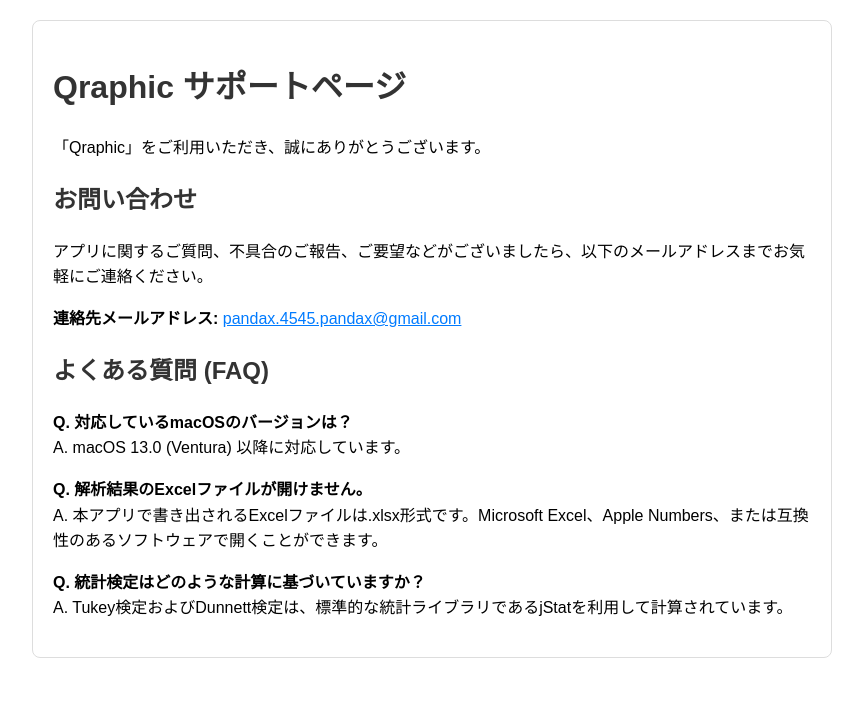
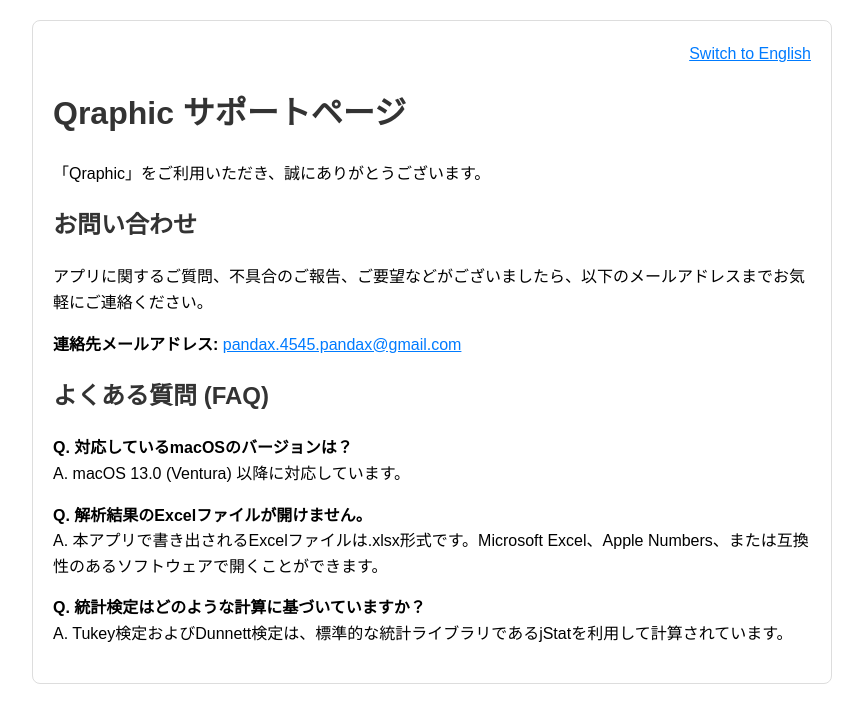
Before and after one commit to dorax26/qraphics-support, a plain HTML site: page index.html in a window 1280 px wide. Shown: the whole page, without its empty margins (208-1071 px from the left). Drawn offline with Linux system fonts and the light colour scheme.

Commit message:
Update index.html

```diff
--- a/index.html
+++ b/index.html
@@ -9,10 +9,16 @@
         h1, h2 { color: #333; }
         .container { border: 1px solid #ddd; padding: 20px; border-radius: 8px; }
         a { color: #007bff; }
+        /* ▼▼ リンクを右寄せするためのスタイルを追加 ▼▼ */
+        .lang-switch { text-align: right; }
     </style>
 </head>
 <body>
     <div class="container">
+
+        <div class="lang-switch">
+            <a href="en.html">Switch to English</a>
+        </div>
         <h1>Qraphic サポートページ</h1>
         <p>「Qraphic」をご利用いただき、誠にありがとうございます。</p>
 
```
